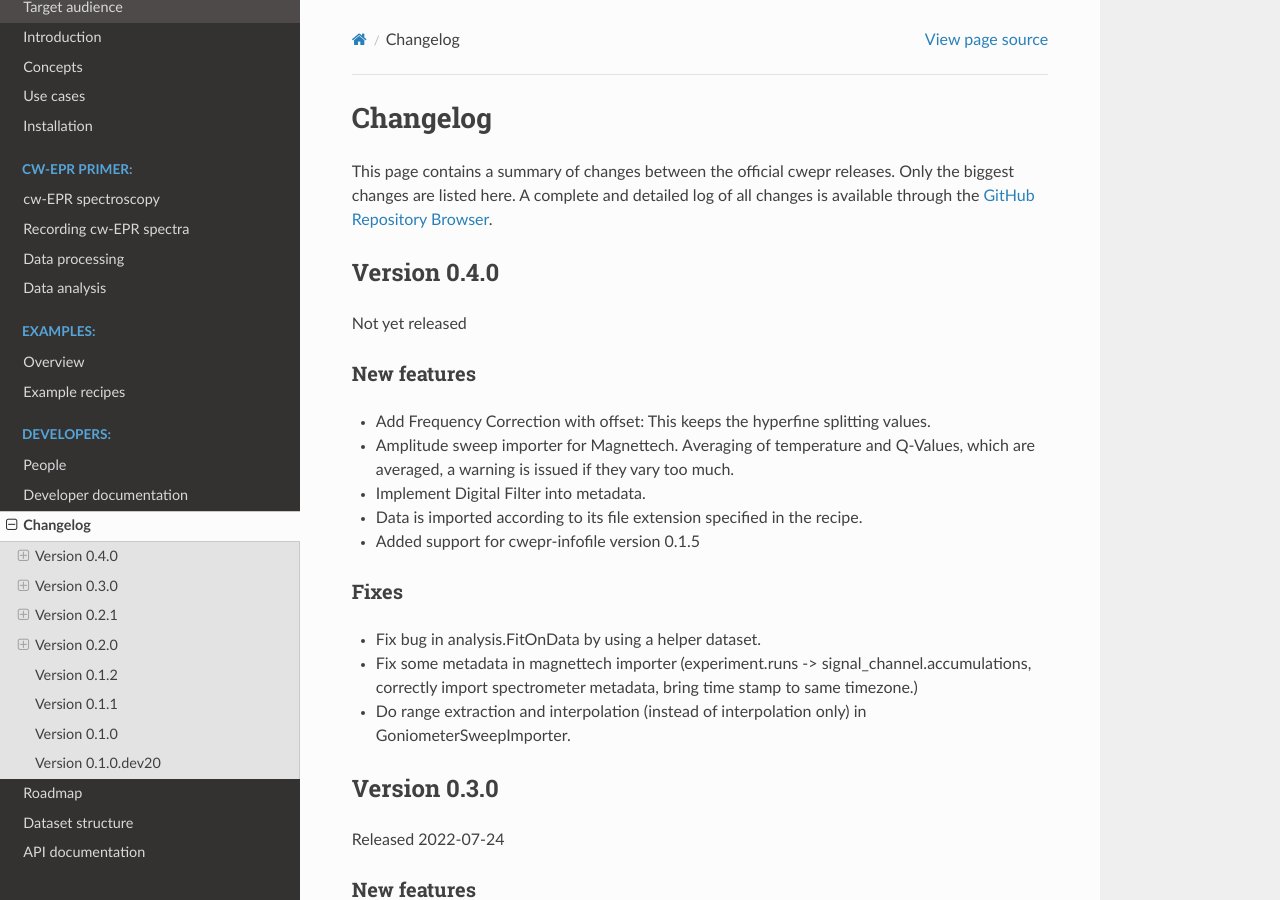
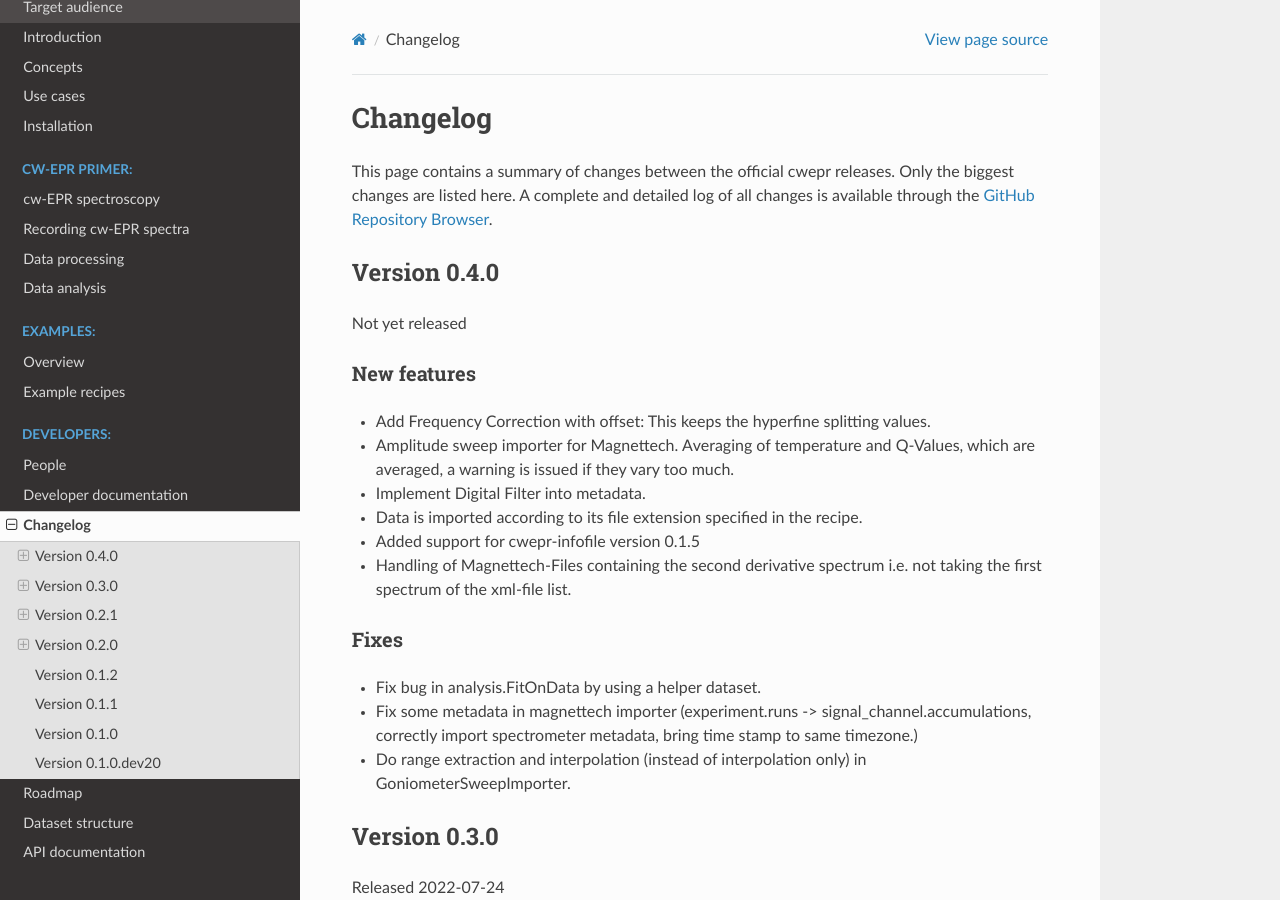
Before and after one commit to tillbiskup/cwepr, a Sphinx documentation site: the page built from docs/changelog.rst, in a window 1280 px wide and 900 px high. Built offline with Sphinx 7.4.7 and the Read the Docs theme 2.0.0, drawn with Linux system fonts in a browser that asks for light colours.

Commit message:
update roadmap and changelog

```diff
--- a/docs/changelog.rst
+++ b/docs/changelog.rst
@@ -21,6 +21,9 @@ New features
 * Data is imported according to its file extension specified in the recipe.
 
 * Added support for cwepr-infofile version 0.1.5
+
+* Handling of Magnettech-Files containing the second derivative spectrum i.e. not taking the first spectrum of the xml-file list.
+
 
 
 Fixes
--- a/docs/roadmap.rst
+++ b/docs/roadmap.rst
@@ -15,6 +15,8 @@ For version 0.3.x
   * Metadata for data acquisition: document cwepr info file and alternative methods (and implement importers for alternative methods!)
   * Add "Best Practices" section showing data publications using the package (currently only one: Järsvall et al., Chem. Mater. 2022)
   * Add "prerequisites" section to the index page (and probably more details on a separate page) -- Python, command-line access, metadata, EPR data in readable formats
+
+* Document source and originator of additional Magnettech data files (easyspin Forum).
 
 * Usability
 
```
Also changed, not shown: 1 other file.
